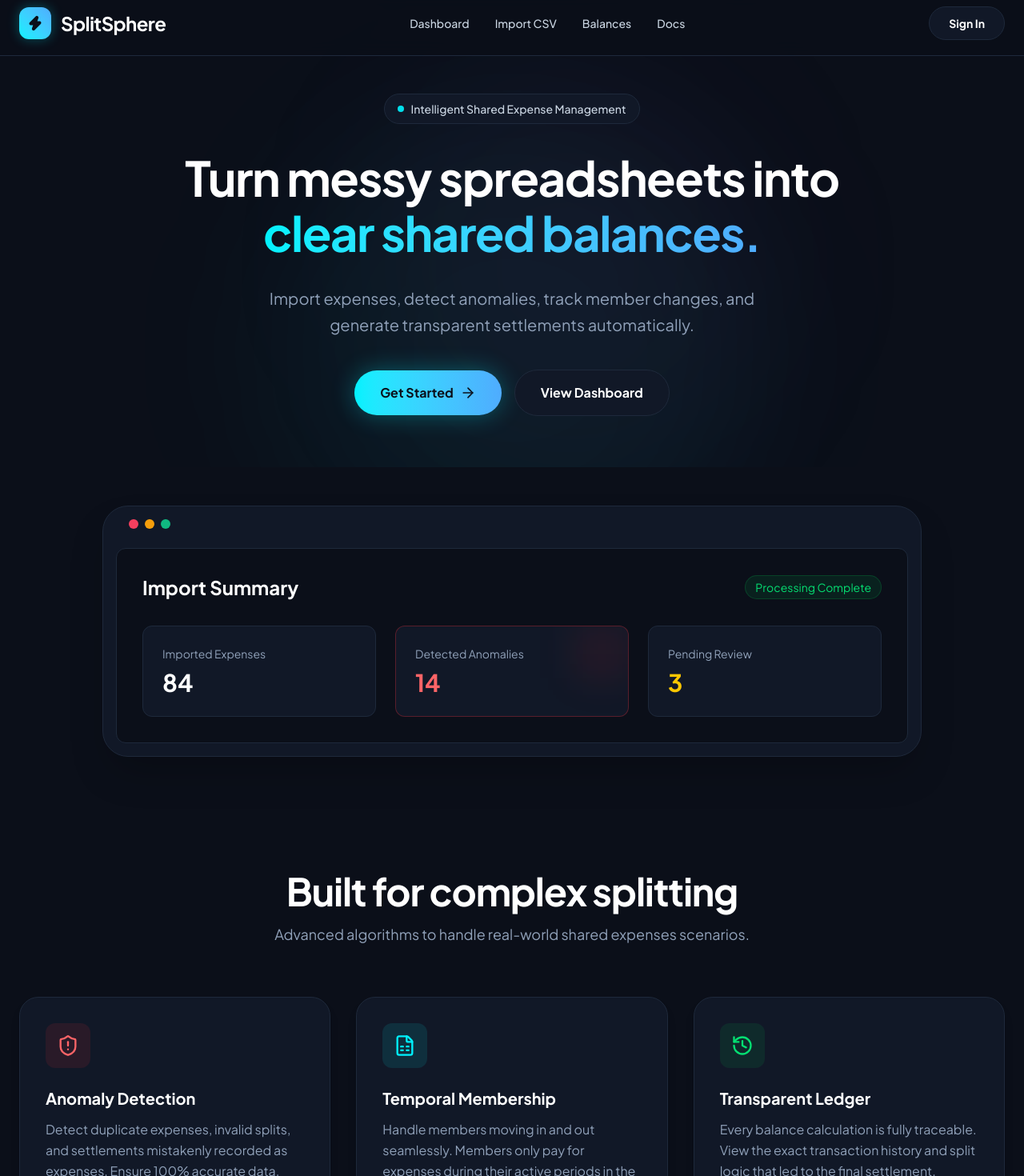
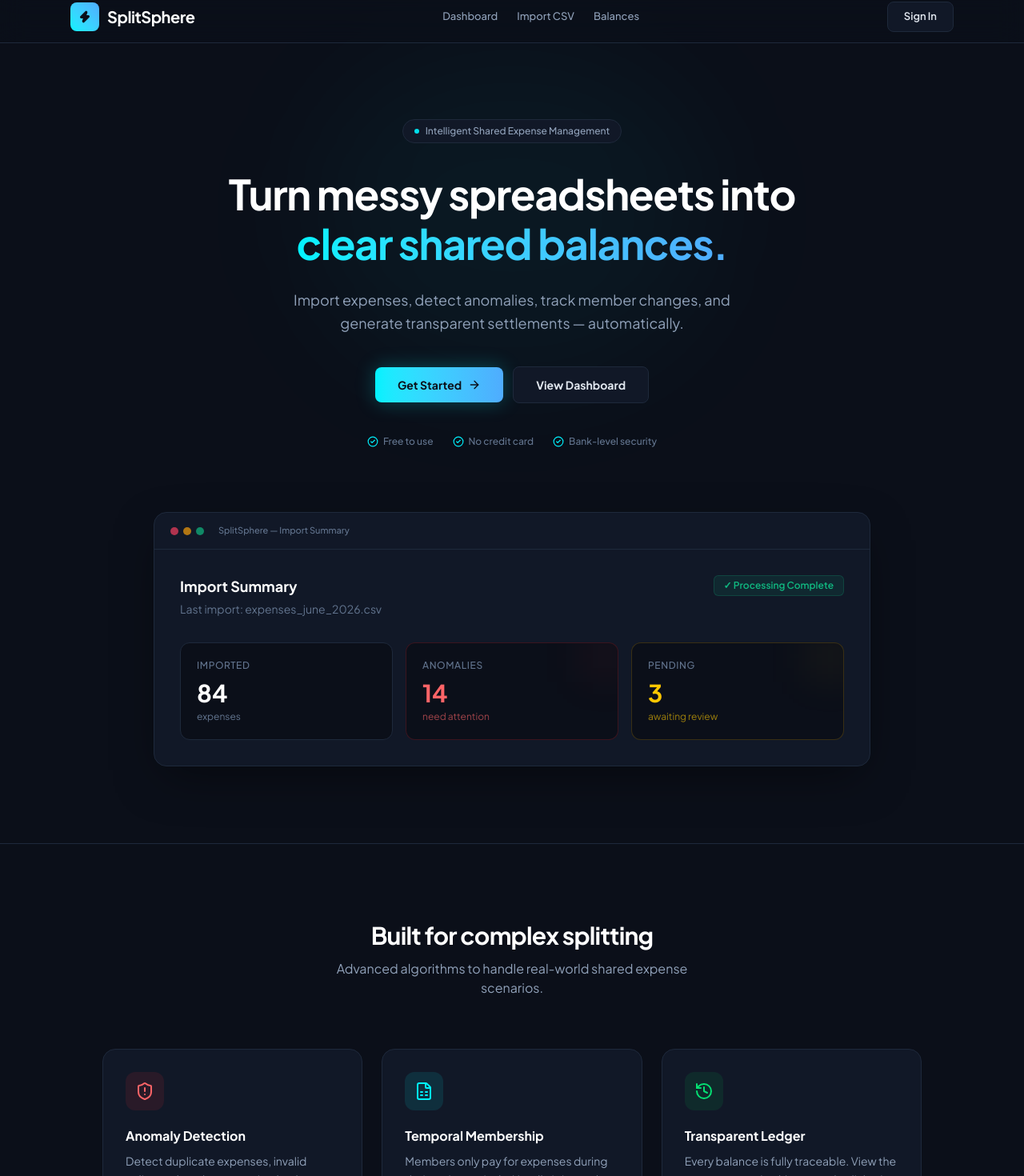
Before and after one commit to devyansh770-hue/shared-expenses-app, a Next.js app: page / in a window 1280 px wide. Shown: the part 11-1481 px from the top of the page at 80% size. Built offline with nearby package versions, Linux system fonts and the light colour scheme.

Commit message:
fix: complete landing page rebuild - proper spacing, readable text, polished layout

```diff
--- a/app/page.tsx
+++ b/app/page.tsx
@@ -1,112 +1,129 @@
 import Link from 'next/link';
-import { ArrowRight, FileSpreadsheet, ShieldAlert, History, Zap } from 'lucide-react';
+import { ArrowRight, FileSpreadsheet, ShieldAlert, History, Zap, CheckCircle2 } from 'lucide-react';
 
 export default function LandingPage() {
   return (
-    <div className="min-h-screen bg-[#0B0F19] text-white font-sans selection:bg-[#00f2fe]/30">
+    <div className="min-h-screen bg-[#0B0F19] text-white font-sans">
 
-      {/* Navigation */}
-      <nav className="fixed top-0 w-full z-50 bg-[#0B0F19]/90 backdrop-blur-md border-b border-[#1E293B]">
-        <div className="max-w-7xl mx-auto px-6 h-20 flex items-center justify-between">
-          <Link href="/" className="flex items-center gap-3 hover:opacity-80 transition-opacity">
-            <div className="w-10 h-10 rounded-xl bg-gradient-to-tr from-[#00f2fe] to-[#4facfe] flex items-center justify-center shadow-[0_0_15px_rgba(0,242,254,0.3)]">
-              <Zap className="w-5 h-5 text-[#0B0F19] fill-[#0B0F19]" />
+      {/* ── Navigation ── */}
+      <nav className="fixed top-0 w-full z-50 bg-[#0B0F19]/80 backdrop-blur-lg border-b border-[#1E293B]">
+        <div className="max-w-6xl mx-auto px-6 h-16 flex items-center justify-between">
+          <Link href="/" className="flex items-center gap-2.5">
+            <div className="w-9 h-9 rounded-lg bg-gradient-to-tr from-[#00f2fe] to-[#4facfe] flex items-center justify-center">
+              <Zap className="w-4 h-4 text-[#0B0F19] fill-[#0B0F19]" />
             </div>
-            <span className="text-2xl font-bold tracking-tight text-white">SplitSphere</span>
+            <span className="text-xl font-bold tracking-tight">SplitSphere</span>
           </Link>
 
-          <div className="hidden md:flex items-center gap-8">
-            <Link href="/dashboard" className="text-sm font-medium text-slate-300 hover:text-white transition-colors">Dashboard</Link>
-            <Link href="/dashboard/import" className="text-sm font-medium text-slate-300 hover:text-white transition-colors">Import CSV</Link>
-            <Link href="/dashboard" className="text-sm font-medium text-slate-300 hover:text-white transition-colors">Balances</Link>
-            <Link href="#" className="text-sm font-medium text-slate-300 hover:text-white transition-colors">Docs</Link>
+          <div className="hidden md:flex items-center gap-6 text-[13px] font-medium text-slate-400">
+            <Link href="/dashboard" className="hover:text-white transition-colors">Dashboard</Link>
+            <Link href="/dashboard" className="hover:text-white transition-colors">Import CSV</Link>
+            <Link href="/dashboard" className="hover:text-white transition-colors">Balances</Link>
           </div>
 
-          <div className="flex items-center gap-4">
           <Link
             href="/login"
-              className="px-6 py-2.5 rounded-full text-sm font-bold bg-[#111827] text-white border border-[#1E293B] hover:bg-[#1E293B] transition-all"
+            className="px-5 py-2 rounded-lg text-[13px] font-semibold bg-[#111827] text-slate-200 border border-[#1E293B] hover:border-[#334155] hover:text-white transition-all"
           >
             Sign In
           </Link>
         </div>
-        </div>
       </nav>
 
-      {/* Hero Section */}
-      <main className="pt-32 pb-16 px-6 relative flex flex-col items-center justify-center text-center">
-        {/* Background Gradients */}
-        <div className="absolute inset-0 overflow-hidden pointer-events-none">
-          <div className="absolute top-1/4 left-1/2 -translate-x-1/2 w-[600px] h-[600px] bg-[#00f2fe]/5 rounded-full blur-[100px]" />
-          <div className="absolute bottom-0 right-1/4 w-[500px] h-[500px] bg-[#9c27b0]/5 rounded-full blur-[100px]" />
+      {/* ── Hero Section ── */}
+      <section className="relative pt-40 pb-20 px-6">
+        {/* Subtle background glow */}
+        <div className="absolute top-20 left-1/2 -translate-x-1/2 w-[500px] h-[400px] bg-[#00f2fe]/[0.04] rounded-full blur-[80px] pointer-events-none" />
+
+        <div className="max-w-3xl mx-auto text-center relative z-10">
+          {/* Badge */}
+          <div className="inline-flex items-center gap-2 px-3.5 py-1.5 rounded-full border border-[#1E293B] bg-[#111827] mb-8">
+            <span className="w-1.5 h-1.5 rounded-full bg-[#00f2fe] animate-pulse" />
+            <span className="text-xs font-medium text-slate-400">Intelligent Shared Expense Management</span>
           </div>
 
-        <div className="max-w-4xl mx-auto relative z-10 flex flex-col items-center">
-          <div className="inline-flex items-center gap-2 px-4 py-2 rounded-full border border-[#1E293B] bg-[#111827] mb-8">
-            <span className="w-2 h-2 rounded-full bg-[#00f2fe] animate-pulse" />
-            <span className="text-sm font-medium text-slate-300">Intelligent Shared Expense Management</span>
-          </div>
-
-          <h1 className="text-4xl md:text-5xl lg:text-6xl font-bold tracking-tight mb-8 leading-[1.15] text-white">
-            Turn messy spreadsheets into <br className="hidden md:block" />
+          {/* Headline */}
+          <h1 className="text-[2.5rem] md:text-[3.25rem] font-bold tracking-tight leading-[1.2] mb-6">
+            Turn messy spreadsheets into{' '}
             <span className="text-transparent bg-clip-text bg-gradient-to-r from-[#00f2fe] to-[#4facfe]">
               clear shared balances.
             </span>
           </h1>
 
-          <p className="text-lg md:text-xl text-slate-400 mb-10 max-w-2xl mx-auto leading-relaxed">
-            Import expenses, detect anomalies, track member changes, and generate transparent settlements automatically.
+          {/* Subheading */}
+          <p className="text-base md:text-lg text-slate-400 mb-10 max-w-xl mx-auto leading-relaxed">
+            Import expenses, detect anomalies, track member changes, and generate transparent settlements — automatically.
           </p>
 
-          <div className="flex flex-col sm:flex-row items-center justify-center gap-4 w-full sm:w-auto">
+          {/* CTA Buttons */}
+          <div className="flex flex-col sm:flex-row items-center justify-center gap-3">
             <Link
               href="/signup"
-              className="w-full sm:w-auto px-8 py-4 rounded-full text-base font-bold bg-gradient-to-r from-[#00f2fe] to-[#4facfe] text-[#0B0F19] hover:opacity-90 transition-opacity flex items-center justify-center gap-2 shadow-[0_0_30px_rgba(0,242,254,0.3)]"
+              className="px-7 py-3 rounded-lg text-sm font-bold bg-gradient-to-r from-[#00f2fe] to-[#4facfe] text-[#0B0F19] hover:opacity-90 transition-opacity flex items-center gap-2 shadow-[0_0_24px_rgba(0,242,254,0.25)]"
             >
               Get Started
-              <ArrowRight className="w-5 h-5" />
+              <ArrowRight className="w-4 h-4" />
             </Link>
             <Link
               href="/dashboard"
-              className="w-full sm:w-auto px-8 py-4 rounded-full text-base font-bold bg-[#111827] text-white border border-[#1E293B] hover:bg-[#1E293B] transition-colors flex items-center justify-center"
+              className="px-7 py-3 rounded-lg text-sm font-bold bg-[#111827] text-slate-200 border border-[#1E293B] hover:border-[#334155] transition-colors flex items-center"
             >
               View Dashboard
             </Link>
           </div>
+
+          {/* Trust Badges */}
+          <div className="mt-10 flex flex-wrap justify-center gap-x-6 gap-y-2 text-slate-500 text-xs font-medium">
+            <span className="flex items-center gap-1.5"><CheckCircle2 className="w-3.5 h-3.5 text-[#00f2fe]" /> Free to use</span>
+            <span className="flex items-center gap-1.5"><CheckCircle2 className="w-3.5 h-3.5 text-[#00f2fe]" /> No credit card</span>
+            <span className="flex items-center gap-1.5"><CheckCircle2 className="w-3.5 h-3.5 text-[#00f2fe]" /> Bank-level security</span>
           </div>
-      </main>
+        </div>
+      </section>
 
-      {/* Mock Product Dashboard Screenshot */}
-      <section className="py-12 px-6 relative z-10">
-        <div className="max-w-5xl mx-auto">
-          <div className="rounded-[2rem] p-4 bg-[#111827] border border-[#1E293B] shadow-2xl relative overflow-hidden">
-             {/* Mock UI Header */}
-             <div className="flex items-center gap-2 mb-6 px-4">
-               <div className="w-3 h-3 rounded-full bg-[#f43f5e]"></div>
-               <div className="w-3 h-3 rounded-full bg-[#f59e0b]"></div>
-               <div className="w-3 h-3 rounded-full bg-[#10b981]"></div>
+      {/* ── Product Preview ── */}
+      <section className="px-6 pb-24">
+        <div className="max-w-4xl mx-auto">
+          <div className="rounded-2xl bg-[#111827] border border-[#1E293B] shadow-[0_20px_60px_-15px_rgba(0,0,0,0.5)] overflow-hidden">
+            {/* Window chrome */}
+            <div className="flex items-center gap-1.5 px-5 py-3.5 border-b border-[#1E293B]">
+              <div className="w-2.5 h-2.5 rounded-full bg-[#f43f5e]/70" />
+              <div className="w-2.5 h-2.5 rounded-full bg-[#f59e0b]/70" />
+              <div className="w-2.5 h-2.5 rounded-full bg-[#10b981]/70" />
+              <span className="ml-3 text-[11px] text-slate-500 font-medium">SplitSphere — Import Summary</span>
             </div>
 
-             {/* Mock Dashboard Content */}
-             <div className="bg-[#0B0F19] rounded-xl border border-[#1E293B] p-8">
-               <div className="flex justify-between items-center mb-8">
-                 <h3 className="text-2xl font-bold">Import Summary</h3>
-                 <span className="px-3 py-1 rounded-full bg-green-500/10 text-green-400 text-sm border border-green-500/20">Processing Complete</span>
+            {/* Dashboard mockup */}
+            <div className="p-6 md:p-8">
+              {/* Header row */}
+              <div className="flex flex-col sm:flex-row sm:items-center justify-between gap-4 mb-8">
+                <div>
+                  <h3 className="text-lg font-bold mb-1">Import Summary</h3>
+                  <p className="text-sm text-slate-500">Last import: expenses_june_2026.csv</p>
+                </div>
+                <span className="self-start px-3 py-1 rounded-md bg-[#10b981]/10 text-[#10b981] text-xs font-semibold border border-[#10b981]/20">
+                  ✓ Processing Complete
+                </span>
               </div>
 
-               <div className="grid grid-cols-1 md:grid-cols-3 gap-6">
-                 <div className="p-6 rounded-xl bg-[#111827] border border-[#1E293B]">
-                   <p className="text-sm text-slate-400 mb-2">Imported Expenses</p>
+              {/* Stats grid */}
+              <div className="grid grid-cols-1 sm:grid-cols-3 gap-4">
+                <div className="p-5 rounded-xl bg-[#0B0F19] border border-[#1E293B]">
+                  <p className="text-xs text-slate-500 font-medium mb-2 uppercase tracking-wider">Imported</p>
                   <p className="text-3xl font-bold text-white">84</p>
+                  <p className="text-xs text-slate-500 mt-1">expenses</p>
                 </div>
-                 <div className="p-6 rounded-xl bg-[#111827] border border-red-500/30 relative overflow-hidden">
-                   <div className="absolute top-0 right-0 w-16 h-16 bg-red-500/10 blur-xl"></div>
-                   <p className="text-sm text-slate-400 mb-2">Detected Anomalies</p>
+                <div className="p-5 rounded-xl bg-[#0B0F19] border border-red-500/20 relative overflow-hidden">
+                  <div className="absolute -top-4 -right-4 w-16 h-16 bg-red-500/5 blur-xl" />
+                  <p className="text-xs text-slate-500 font-medium mb-2 uppercase tracking-wider">Anomalies</p>
                   <p className="text-3xl font-bold text-red-400">14</p>
+                  <p className="text-xs text-red-400/60 mt-1">need attention</p>
                 </div>
-                 <div className="p-6 rounded-xl bg-[#111827] border border-[#1E293B]">
-                   <p className="text-sm text-slate-400 mb-2">Pending Review</p>
+                <div className="p-5 rounded-xl bg-[#0B0F19] border border-yellow-500/20 relative overflow-hidden">
+                  <div className="absolute -top-4 -right-4 w-16 h-16 bg-yellow-500/5 blur-xl" />
+                  <p className="text-xs text-slate-500 font-medium mb-2 uppercase tracking-wider">Pending</p>
                   <p className="text-3xl font-bold text-yellow-400">3</p>
+                  <p className="text-xs text-yellow-400/60 mt-1">awaiting review</p>
                 </div>
               </div>
             </div>
@@ -114,56 +131,59 @@ export default function LandingPage() {
         </div>
       </section>
 
-      {/* Features Section */}
-      <section id="features" className="py-24 px-6 relative bg-[#0B0F19]">
-        <div className="max-w-7xl mx-auto relative z-10">
+      {/* ── Features Section ── */}
+      <section className="py-24 px-6 border-t border-[#1E293B]">
+        <div className="max-w-5xl mx-auto">
           <div className="text-center mb-16">
-            <h2 className="text-3xl md:text-5xl font-bold tracking-tight mb-4 text-white">Built for complex splitting</h2>
-            <p className="text-slate-400 text-lg max-w-2xl mx-auto">Advanced algorithms to handle real-world shared expenses scenarios.</p>
+            <h2 className="text-2xl md:text-3xl font-bold tracking-tight mb-3">Built for complex splitting</h2>
+            <p className="text-slate-400 text-sm md:text-base max-w-lg mx-auto">Advanced algorithms to handle real-world shared expense scenarios.</p>
           </div>
 
-          <div className="grid md:grid-cols-3 gap-8">
-            <div className="p-8 rounded-3xl bg-[#111827] border border-[#1E293B] hover:border-[#00f2fe]/50 transition-colors shadow-lg">
-              <div className="w-14 h-14 rounded-xl bg-red-500/10 flex items-center justify-center mb-6">
-                <ShieldAlert className="w-7 h-7 text-red-400" />
+          <div className="grid md:grid-cols-3 gap-6">
+            {/* Card 1 */}
+            <div className="p-7 rounded-2xl bg-[#111827] border border-[#1E293B] hover:border-red-500/30 transition-colors group">
+              <div className="w-12 h-12 rounded-xl bg-red-500/10 flex items-center justify-center mb-5 group-hover:bg-red-500/15 transition-colors">
+                <ShieldAlert className="w-6 h-6 text-red-400" />
               </div>
-              <h3 className="text-xl font-bold mb-3 text-white">Anomaly Detection</h3>
-              <p className="text-slate-400 leading-relaxed text-base">
-                Detect duplicate expenses, invalid splits, and settlements mistakenly recorded as expenses. Ensure 100% accurate data.
+              <h3 className="text-base font-bold mb-2">Anomaly Detection</h3>
+              <p className="text-sm text-slate-400 leading-relaxed">
+                Detect duplicate expenses, invalid splits, and settlements mistakenly recorded as expenses.
               </p>
             </div>
 
-            <div className="p-8 rounded-3xl bg-[#111827] border border-[#1E293B] hover:border-[#4facfe]/50 transition-colors shadow-lg">
-              <div className="w-14 h-14 rounded-xl bg-[#00f2fe]/10 flex items-center justify-center mb-6">
-                <FileSpreadsheet className="w-7 h-7 text-[#00f2fe]" />
+            {/* Card 2 */}
+            <div className="p-7 rounded-2xl bg-[#111827] border border-[#1E293B] hover:border-[#00f2fe]/30 transition-colors group">
+              <div className="w-12 h-12 rounded-xl bg-[#00f2fe]/10 flex items-center justify-center mb-5 group-hover:bg-[#00f2fe]/15 transition-colors">
+                <FileSpreadsheet className="w-6 h-6 text-[#00f2fe]" />
               </div>
-              <h3 className="text-xl font-bold mb-3 text-white">Temporal Membership</h3>
-              <p className="text-slate-400 leading-relaxed text-base">
-                Handle members moving in and out seamlessly. Members only pay for expenses during their active periods in the group.
+              <h3 className="text-base font-bold mb-2">Temporal Membership</h3>
+              <p className="text-sm text-slate-400 leading-relaxed">
+                Members only pay for expenses during their active periods. Handle joins and departures seamlessly.
               </p>
             </div>
 
-            <div className="p-8 rounded-3xl bg-[#111827] border border-[#1E293B] hover:border-green-500/50 transition-colors shadow-lg">
-              <div className="w-14 h-14 rounded-xl bg-green-500/10 flex items-center justify-center mb-6">
-                <History className="w-7 h-7 text-green-400" />
+            {/* Card 3 */}
+            <div className="p-7 rounded-2xl bg-[#111827] border border-[#1E293B] hover:border-green-500/30 transition-colors group">
+              <div className="w-12 h-12 rounded-xl bg-green-500/10 flex items-center justify-center mb-5 group-hover:bg-green-500/15 transition-colors">
+                <History className="w-6 h-6 text-green-400" />
               </div>
-              <h3 className="text-xl font-bold mb-3 text-white">Transparent Ledger</h3>
-              <p className="text-slate-400 leading-relaxed text-base">
-                Every balance calculation is fully traceable. View the exact transaction history and split logic that led to the final settlement.
+              <h3 className="text-base font-bold mb-2">Transparent Ledger</h3>
+              <p className="text-sm text-slate-400 leading-relaxed">
+                Every balance is fully traceable. View the exact transaction history and split logic behind every settlement.
               </p>
             </div>
           </div>
         </div>
       </section>
 
-      {/* Footer */}
-      <footer className="border-t border-[#1E293B] py-10 px-6 bg-[#0B0F19]">
-        <div className="max-w-7xl mx-auto flex flex-col md:flex-row justify-between items-center gap-6">
-          <div className="flex items-center gap-3">
-            <Zap className="w-5 h-5 text-[#00f2fe] fill-[#00f2fe]" />
-            <span className="font-bold text-xl tracking-tight text-white">SplitSphere</span>
+      {/* ── Footer ── */}
+      <footer className="border-t border-[#1E293B] py-8 px-6">
+        <div className="max-w-5xl mx-auto flex flex-col md:flex-row justify-between items-center gap-4">
+          <div className="flex items-center gap-2">
+            <Zap className="w-4 h-4 text-[#00f2fe] fill-[#00f2fe]" />
+            <span className="font-bold text-base tracking-tight">SplitSphere</span>
           </div>
-          <p className="text-slate-500 text-sm font-medium">© {new Date().getFullYear()} SplitSphere. All rights reserved.</p>
+          <p className="text-slate-600 text-xs">© {new Date().getFullYear()} SplitSphere. All rights reserved.</p>
         </div>
       </footer>
     </div>
```
Lines whose indentation alone changed are shown as unchanged.
